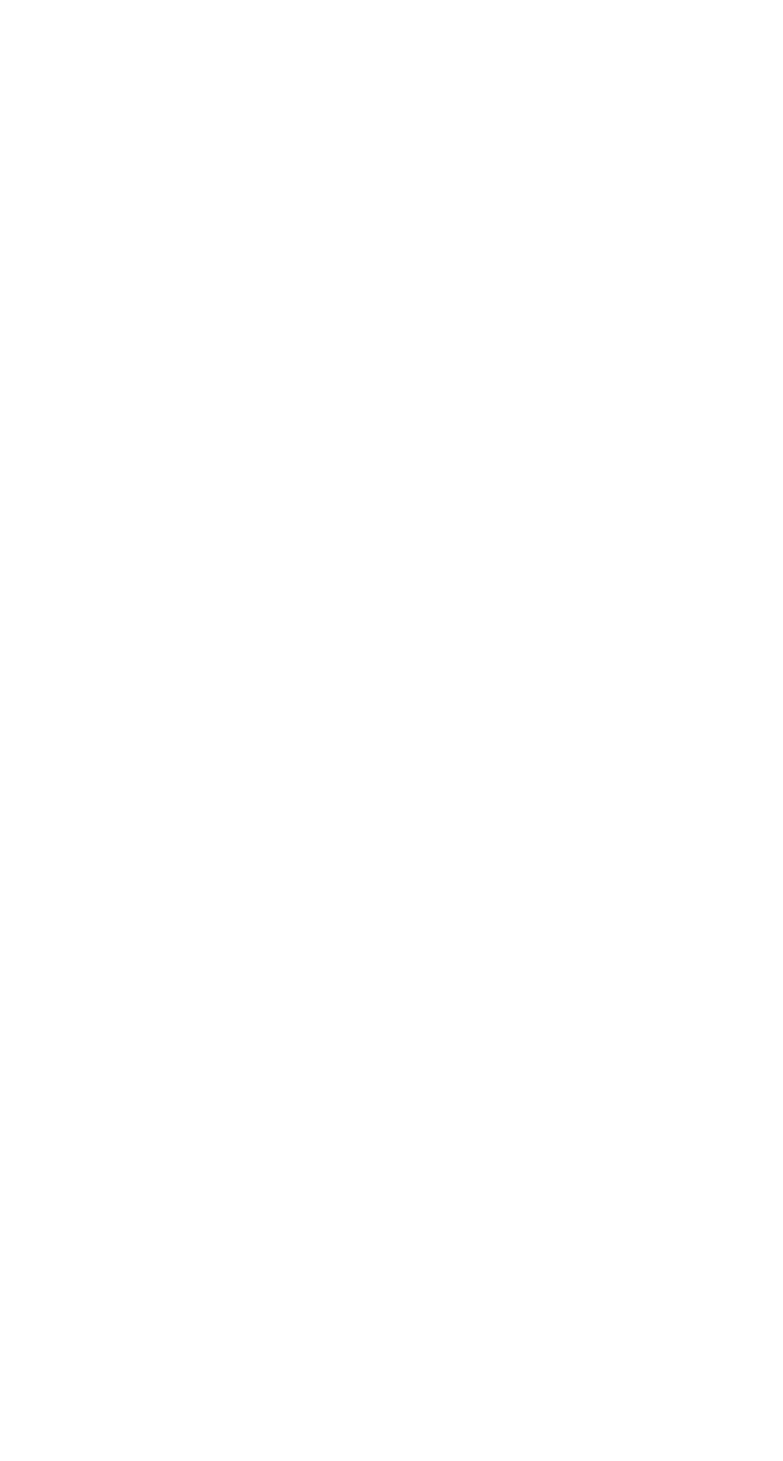
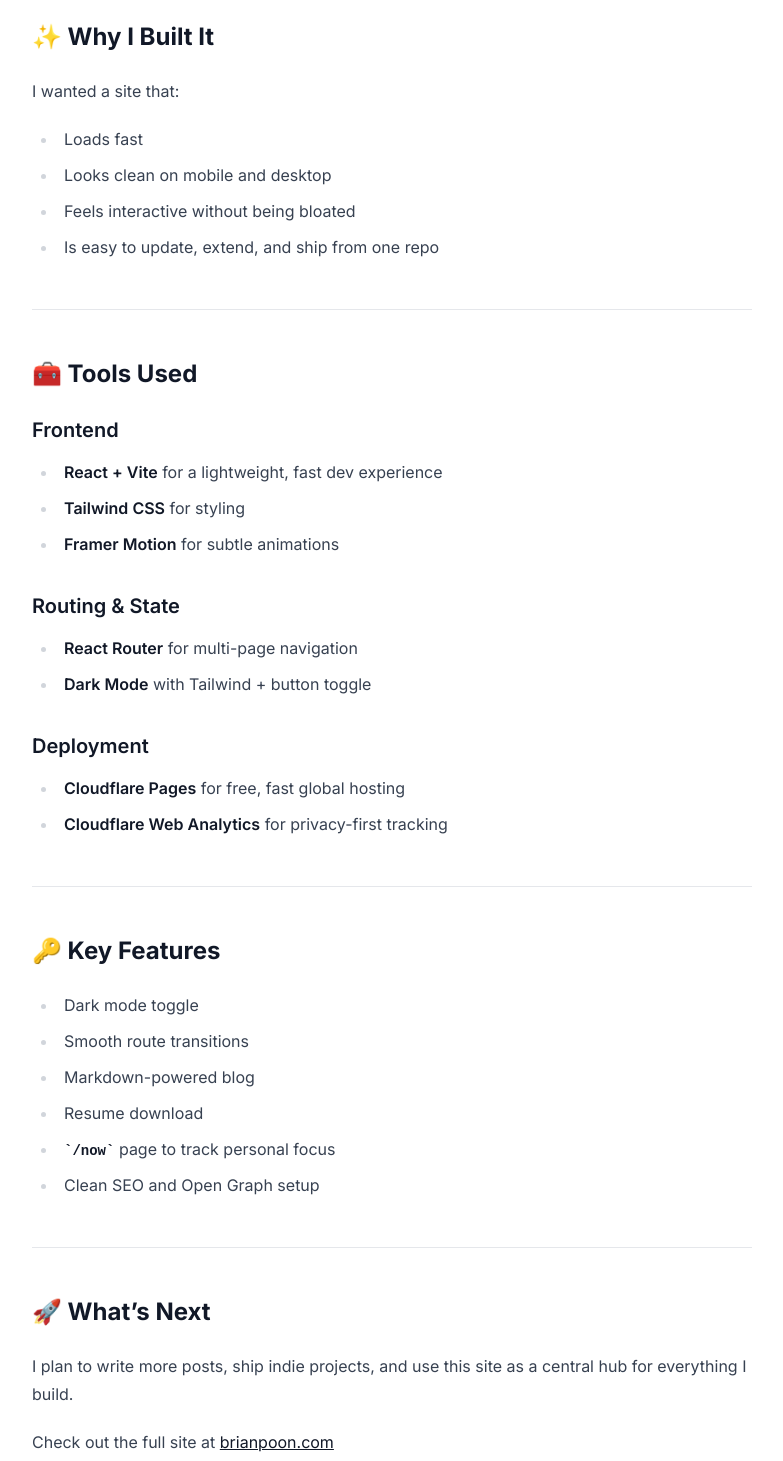
Before and after one commit to Brian-S-Poon/brianpoon.com, a React (Vite) app: page /blog/first-post in a window 1280 px wide. Before the commit this address had no page. Shown: the part 400-1861 px from the top of the page, without its empty margins (248-1031 px from the left). Before the commit the page ends 800 px from the top, so only its background shows below. Built offline with nearby package versions, Linux system fonts and the light colour scheme; the HTML template or start-up script is replaced by a standard one.

Commit message:
add /blog and first blog post

```diff
--- a/package.json
+++ b/package.json
@@ -13,10 +13,13 @@
     "framer-motion": "^12.12.1",
     "react": "^19.1.0",
     "react-dom": "^19.1.0",
-    "react-router-dom": "^7.6.0"
+    "react-markdown": "^10.1.0",
+    "react-router-dom": "^7.6.0",
+    "remark-gfm": "^4.0.1"
   },
   "devDependencies": {
     "@eslint/js": "^9.25.0",
+    "@tailwindcss/typography": "^0.5.16",
     "@types/react": "^19.1.2",
     "@types/react-dom": "^19.1.2",
     "@vitejs/plugin-react": "^4.4.1",
--- /dev/null
+++ b/public/posts/first-post.md
@@ -0,0 +1,54 @@
+# How I Built brianpoon.com – My Personal Portfolio
+
+As a software engineer, I needed a clean, fast site to showcase who I am, what I’ve built, and what I’m working on now. This is how I built [brianpoon.com](https://brianpoon.com) — a modern, minimalist portfolio I can grow over time.
+
+---
+
+## ✨ Why I Built It
+
+I wanted a site that:
+
+- Loads fast
+- Looks clean on mobile and desktop
+- Feels interactive without being bloated
+- Is easy to update, extend, and ship from one repo
+
+---
+
+## 🧰 Tools Used
+
+### Frontend
+
+- **React + Vite** for a lightweight, fast dev experience
+- **Tailwind CSS** for styling
+- **Framer Motion** for subtle animations
+
+### Routing & State
+
+- **React Router** for multi-page navigation
+- **Dark Mode** with Tailwind + button toggle
+
+### Deployment
+
+- **Cloudflare Pages** for free, fast global hosting
+- **Cloudflare Web Analytics** for privacy-first tracking
+
+---
+
+## 🔑 Key Features
+
+- Dark mode toggle
+- Smooth route transitions
+- Markdown-powered blog
+- Resume download
+- `/now` page to track personal focus
+- Clean SEO and Open Graph setup
+
+---
+
+## 🚀 What’s Next
+
+I plan to write more posts, ship indie projects, and use this site as a central hub for everything I build.
+
+Check out the full site at [brianpoon.com](https://brianpoon.com)
+Source: [github.com/Brian-S-Poon/brianpoon.com](https://github.com/Brian-S-Poon/brianpoon.com)
--- a/src/App.jsx
+++ b/src/App.jsx
@@ -5,8 +5,9 @@
 import Home from './pages/Home';
 import Projects from './pages/Projects';
 import SplitIt from './pages/SplitIt';
+import Blog from './pages/Blog';
+import Post from './pages/Post';
 import Now from './pages/Now';
-
 import ThemeToggle from './components/ThemeToggle';
 import ScrollToTop from './components/ScrollToTop';
 
@@ -22,8 +23,9 @@
           <Route path="/" element={<Home />} />
           <Route path="/projects" element={<Projects />} />
           <Route path="/projects/split-it" element={<SplitIt />} />
+          <Route path="/blog" element={<Blog />} />
+          <Route path="/blog/:slug" element={<Post />} />
           <Route path="/now" element={<Now />} />
-
         </Routes>
       </AnimatePresence>
     </main>
--- /dev/null
+++ b/src/pages/Blog.jsx
@@ -0,0 +1,41 @@
+import React from 'react';
+import { Link } from 'react-router-dom';
+import { motion } from 'framer-motion';
+
+const posts = [
+  {
+    slug: 'first-post',
+    title: 'How I Built brianpoon.com – My Portfolio Site',
+    date: 'May 2025',
+    excerpt: 'How I designed, built, and deployed my personal website with React, Tailwind, and Cloudflare Pages.',
+  },
+];
+
+
+export default function Blog() {
+  return (
+    <motion.section
+      className="min-h-screen py-20 px-6 max-w-3xl mx-auto"
+      initial={{ opacity: 0, y: 10 }}
+      animate={{ opacity: 1, y: 0 }}
+      exit={{ opacity: 0, y: -10 }}
+      transition={{ duration: 0.3 }}
+    >
+      <Link to="/" className="text-blue-600 dark:text-blue-400 underline mb-6 block">← Back to Home</Link>
+      <h1 className="text-4xl font-bold mb-8">Blog</h1>
+      <div className="space-y-10">
+        {posts.map((post, i) => (
+          <div key={i}>
+            <h2 className="text-2xl font-semibold mb-1">
+              <Link to={`/blog/${post.slug}`} className="hover:underline">
+                {post.title}
+              </Link>
+            </h2>
+            <p className="text-sm text-gray-500">{post.date}</p>
+            <p className="text-gray-700 dark:text-gray-300 mt-2">{post.excerpt}</p>
+          </div>
+        ))}
+      </div>
+    </motion.section>
+  );
+}
--- /dev/null
+++ b/src/pages/Post.jsx
@@ -0,0 +1,40 @@
+import React, { useEffect, useState } from 'react';
+import { useParams, Link } from 'react-router-dom';
+import ReactMarkdown from 'react-markdown';
+import remarkGfm from 'remark-gfm';
+import { motion } from 'framer-motion';
+
+export default function Post() {
+  const { slug } = useParams();
+  const [content, setContent] = useState('');
+
+  useEffect(() => {
+    fetch(`/posts/${slug}.md`)
+      .then(res => {
+        if (!res.ok) throw new Error('404');
+        return res.text();
+      })
+      .then(setContent)
+      .catch(() => setContent('# 404\nPost not found.'));
+  }, [slug]);
+
+  return (
+    <motion.section
+      className="min-h-screen py-20 px-6 max-w-3xl mx-auto"
+      initial={{ opacity: 0, y: 10 }}
+      animate={{ opacity: 1, y: 0 }}
+      exit={{ opacity: 0, y: -10 }}
+      transition={{ duration: 0.3 }}
+    >
+      <Link to="/blog" className="text-blue-600 dark:text-blue-400 underline mb-6 block">
+        ← Back to Blog
+      </Link>
+
+      <div className="prose dark:prose-invert max-w-none">
+        <ReactMarkdown remarkPlugins={[remarkGfm]}>
+          {content}
+        </ReactMarkdown>
+      </div>
+    </motion.section>
+  );
+}
--- a/tailwind.config.js
+++ b/tailwind.config.js
@@ -1,3 +1,5 @@
+import typography from '@tailwindcss/typography';
+
 /** @type {import('tailwindcss').Config} */
 export default {
   content: ['./index.html', './src/**/*.{js,jsx}'],
@@ -10,5 +12,5 @@
       },
     },
   },
-  plugins: [],
+  plugins: [typography],
 }
```
Also changed, not shown: 1 other file (tests, documents, lock files or other folders).
